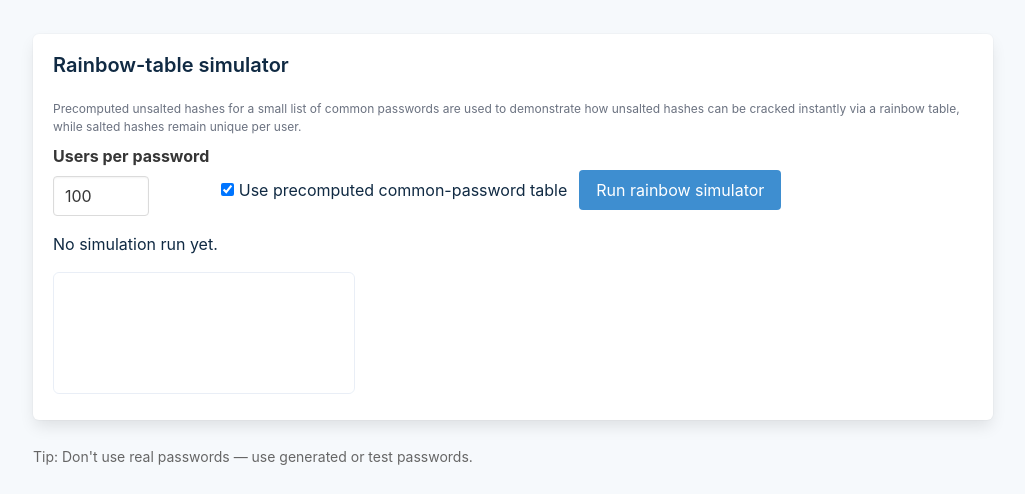
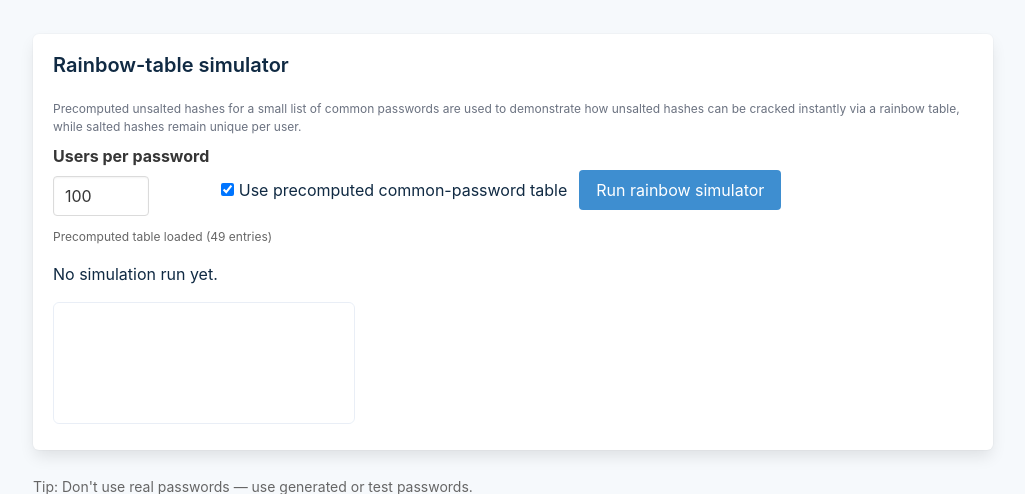
Before and after one commit to K-Variable7/example-salt, a Flask app: page / in a window 1280 px wide; the page is wider, and only the part inside the window is pictured. Shown: the part 938-1432 px from the top of that part, without its empty margins (127-1152 px from the left). Before the commit the page ends 1403 px from the top of that part, so only its background shows below. Run offline with Flask 2, Linux system fonts and the light colour scheme.

Commit message:
Rainbow simulator: show load status, fall back to sample list when precomputed table unavailable

```diff
--- a/static/app.js
+++ b/static/app.js
@@ -211,7 +211,7 @@ async function loadScrypt() {
   _scryptLoading = true;
   return new Promise((resolve, reject) => {
     const s = document.createElement('script');
-    s.src = 'https://cdn.jsdelivr.net/npm/scrypt-async@2.0.3/scrypt-async.min.js';
+    s.src = 'https://cdn.jsdelivr.net/npm/scrypt-async@1.3.0/scrypt-async.min.js';
     s.onload = () => { _scryptLoading = false; if (window.scrypt) resolve(window.scrypt); else resolve(window.scrypt); };
     s.onerror = (e) => { _scryptLoading = false; reject(new Error('Failed to load scrypt-async')); };
     document.head.appendChild(s);
@@ -378,13 +378,15 @@ async function runDemo() {
             const r = Math.max(1, parseInt(scryptR.value || '8', 10));
             const p = Math.max(1, parseInt(scryptP.value || '1', 10));
             const startS = performance.now();
-            const saltBuf = hexToBuf(saltHex);
+            // Use hex salt string for scrypt-async compatibility
+            const saltHexForScrypt = saltHex;
             const dkLen = 32;
             const scryptAsync = window.scrypt;
             const derived = await new Promise((resolve, reject) => {
               try {
-                scryptAsync(pwd, saltBuf, { N: N, r: r, p: p, dkLen: dkLen }, (derivedKey) => {
-                  resolve(derivedKey);
+                // Request hex encoded output for easier parsing
+                scryptAsync(pwd, saltHexForScrypt, { N: N, r: r, p: p, dkLen: dkLen, encoding: 'hex' }, (derivedKeyHex) => {
+                  resolve(derivedKeyHex);
                 });
               } catch (err) { reject(err); }
             });
@@ -392,7 +394,9 @@ async function runDemo() {
             const scryptSec = (endS - startS) / 1000;
             kdfStatus.textContent = `scrypt computed in ${scryptSec.toFixed(2)}s (N=${N}, r=${r}, p=${p})`;
             let hex = '';
-            if (derived && derived.length) {
+            if (typeof derived === 'string' && /^[0-9a-fA-F]+$/.test(derived)) {
+              hex = derived;
+            } else if (derived && derived.length) {
               hex = bufToHex(derived instanceof Uint8Array ? derived : new Uint8Array(derived));
             }
             out.innerHTML += `<p><strong>Local scrypt (hex):</strong> <pre>${hex}</pre></p>`;
@@ -614,21 +618,25 @@ function updateCharts(crackSec, uniqueUnsalted, uniqueSalted) {
 
 // Rainbow-table simulator: load common passwords and precompute unsalted map
 async function loadCommonPasswords() {
+  const statusEl = document.getElementById('rainbowStatus');
   try {
+    if (statusEl) statusEl.textContent = 'Loading precomputed table...';
     const res = await fetch('/data/common_passwords.txt');
-    if (!res.ok) throw new Error('Failed to load common passwords');
+    if (!res.ok) throw new Error('Failed to load common passwords (http ' + res.status + ')');
     const txt = await res.text();
     commonPasswords = txt.split(/\r?\n/).map(s => s.trim()).filter(Boolean);
     // Precompute unsalted sha256 map
     rainbowMap.clear();
-    for (const pw of commonPasswords) {
-      // Fire-and-forget: compute sha256 but don't block UI
-      sha256Hex(pw).then(h => rainbowMap.set(h, pw)).catch(e => console.error('sha err', e));
-    }
+    const promises = commonPasswords.map(pw => sha256Hex(pw).then(h => rainbowMap.set(h, pw)).catch(e => console.error('sha err', e)));
+    await Promise.all(promises);
     console.info('Loaded common passwords:', commonPasswords.length);
+    if (statusEl) statusEl.textContent = `Precomputed table loaded (${commonPasswords.length} entries)`;
+    return true;
   } catch (e) {
     console.warn('Could not load common passwords:', e);
     commonPasswords = [];
+    if (statusEl) statusEl.textContent = 'Precomputed table unavailable (using small fallback)';
+    return false;
   }
 }
 
@@ -648,43 +656,40 @@ async function runRainbowSimulator() {
   const users = Math.max(1, parseInt(document.getElementById('rainbowUsers').value || '100', 10));
   const usePre = !!document.getElementById('rainbowUsePrecomputed').checked;
   const out = document.getElementById('rainbowResults');
+  const statusEl = document.getElementById('rainbowStatus');
   btn.disabled = true;
   try {
     out.innerHTML = '<em>Running rainbow-table simulation...</em>';
-    // ensure rainbowMap loaded
+
+    // ensure rainbowMap loaded if requested
+    let loaded = true;
     if (usePre && rainbowMap.size === 0) {
-      await loadCommonPasswords();
-      // small wait for pending hashes
-      await new Promise(r => setTimeout(r, 100));
+      loaded = await loadCommonPasswords();
     }
 
-    // Simulate: for each common password, assume `users` users share it
-    // Unsalted: attacker with precomputed table can instantly map unsalted hash -> password
-    // Salted: per-user salt prevents direct table lookup; attacker would need per-salt brute force
+    // If precomputed table isn't available, fall back to a small sample list to still demonstrate the concept
+    const pwList = (usePre && loaded && commonPasswords.length) ? commonPasswords : sampleRainbow;
+    if (statusEl) statusEl.textContent = usePre && !loaded ? 'Using small fallback password list' : (usePre ? `Running with precomputed table (${pwList.length} entries)` : `Running with sample list (${pwList.length} entries)`);
 
-    const totalPasswords = commonPasswords.length || sampleRainbow.length;
+    const totalPasswords = pwList.length;
     const totalUsers = totalPasswords * users;
 
-    // Count instantly cracked users under unsalted storage: any password present in rainbowMap
     let crackedUnsaltedUsers = 0;
-    let crackedSaltedUsers = 0; // expected to be 0 for precomputed-only attacker
+    let crackedSaltedUsers = 0;
 
-    const tableMap = usePre ? rainbowMap : new Map();
-    const pwList = commonPasswords.length ? commonPasswords : sampleRainbow;
+    const tableMap = (usePre && loaded) ? rainbowMap : new Map();
 
     for (const pw of pwList) {
       const h = await sha256Hex(pw);
       if (tableMap.has(h)) {
-        crackedUnsaltedUsers += users; // all users with this password would be cracked via rainbow table
+        crackedUnsaltedUsers += users;
       }
-      // salted: assume attacker has no per-salt table; so none cracked instantly
     }
 
-    // Update UI
     out.innerHTML = `<p>Total simulated users: <strong>${totalUsers}</strong></p>
       <p><strong style="color:red">Unsalted (instant cracks):</strong> ${crackedUnsaltedUsers}</p>
       <p><strong style="color:green">Salted (instant cracks using precomputed table):</strong> ${crackedSaltedUsers}</p>
-      <p><small>${usePre ? 'Using precomputed list of common passwords.' : 'Not using precomputed table (no instant cracks).'}</small></p>`;
+      <p><small>${usePre ? (loaded ? 'Using precomputed list of common passwords.' : 'Precomputed list failed to load — using small fallback list.') : 'Not using precomputed table (no instant cracks).'} </small></p>`;
 
     if (!rainbowChart) initRainbowChart();
     rainbowChart.data.datasets[0].data = [crackedUnsaltedUsers];
@@ -692,6 +697,7 @@ async function runRainbowSimulator() {
     rainbowChart.update();
   } catch (e) {
     out.innerHTML = `<p style="color:orange">Simulation failed: ${e}</p>`;
+    if (statusEl) statusEl.textContent = 'Simulation failed';
   } finally {
     btn.disabled = false;
   }
--- a/templates/index.html
+++ b/templates/index.html
@@ -151,6 +151,7 @@
             </div>
           </div>
 
+          <p id="rainbowStatus" class="help" style="margin-top:0.5rem;color:#666">Precomputed table: loading…</p>
           <div id="rainbowResults" style="margin-top:1rem">No simulation run yet.</div>
 
           <div style="margin-top:1rem">
```
